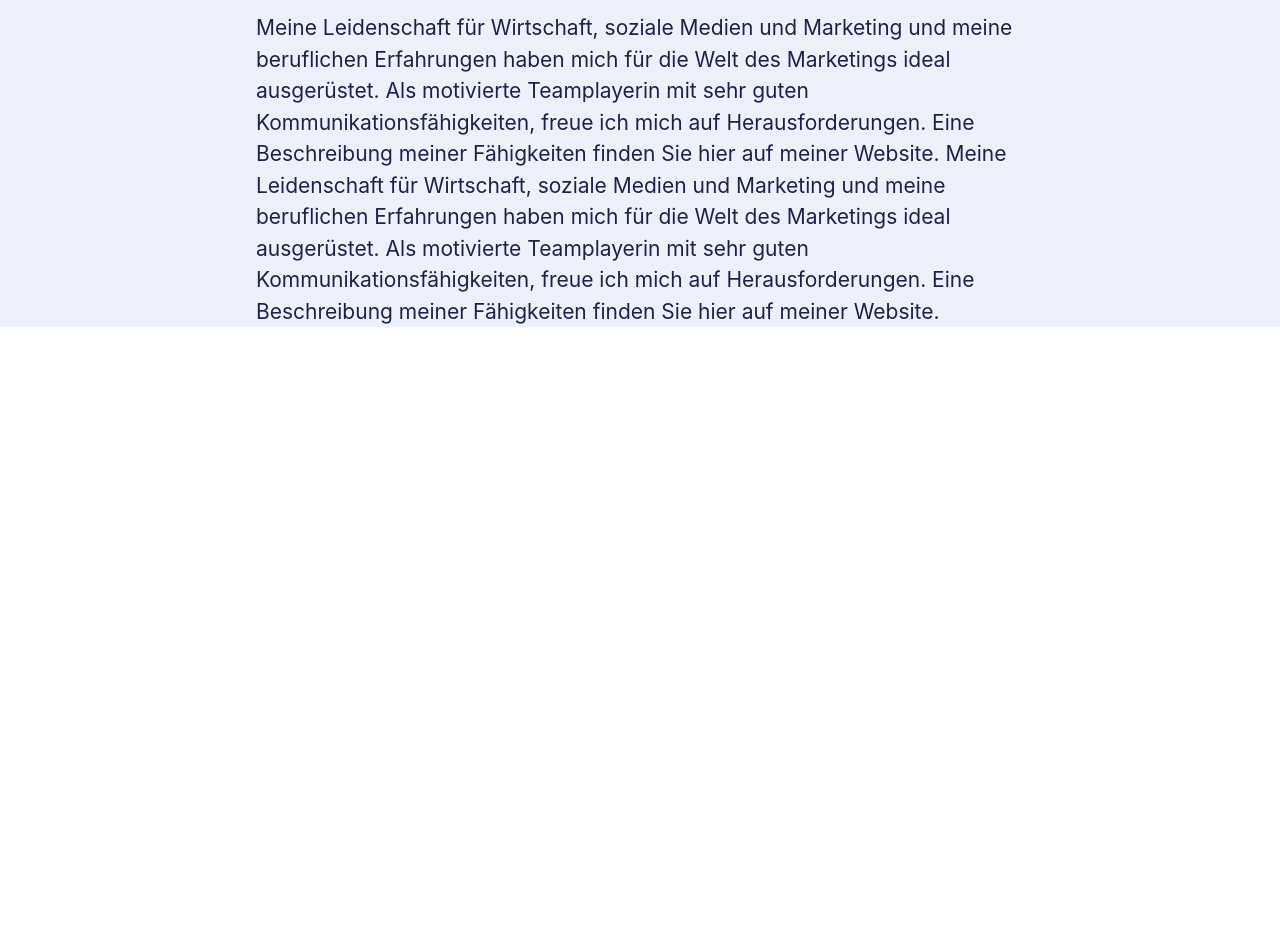
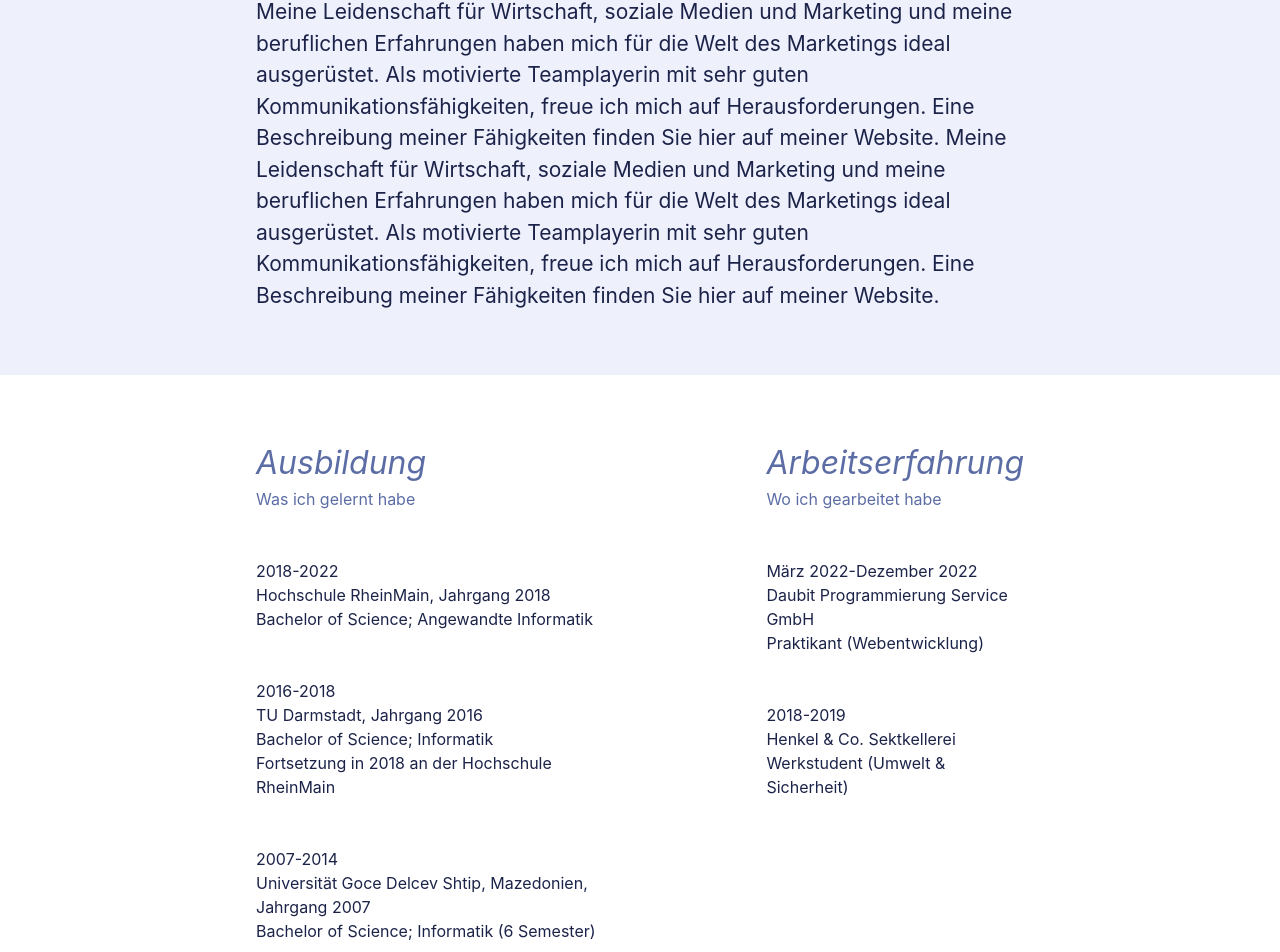
Before and after one commit to kiril-lab/Lebenslauf, a Next.js app: page / in a window 1280 px wide. Shown: the part 972-1924 px from the top of the page. Before the commit the page ends 1299 px from the top, so only its background shows below. Built offline with nearby package versions, Linux system fonts and the light colour scheme.

Commit message:
add second component WIP

```diff
--- a/components/SecondComponent.tsx
+++ b/components/SecondComponent.tsx
@@ -1,24 +1,65 @@
 function SecondComponent() {
   return (
     <div
-      className="flex flex-col justify-center text-center items-center bg-[#eef0fc]"
+      className="flex flex-col justify-center text-center items-center text-[#1c2349] bg-white "
       id="überMich"
     >
-      <div className="flex flex-col text-[#5c6da5]  justify-start text-left items-start pt-[4rem] pl-[20%] pr-[20%]">
-        <div className="italic text-[32px]">Über Mich</div>
-        <div className="pb-[4rem]">Mein Werdegang</div>
-        <p className="text-[21px] text-[#1c2349]">
-          Meine Leidenschaft für Wirtschaft, soziale Medien und Marketing und
-          meine beruflichen Erfahrungen haben mich für die Welt des Marketings
-          ideal ausgerüstet. Als motivierte Teamplayerin mit sehr guten
-          Kommunikationsfähigkeiten, freue ich mich auf Herausforderungen. Eine
-          Beschreibung meiner Fähigkeiten finden Sie hier auf meiner Website.
-          Meine Leidenschaft für Wirtschaft, soziale Medien und Marketing und
-          meine beruflichen Erfahrungen haben mich für die Welt des Marketings
-          ideal ausgerüstet. Als motivierte Teamplayerin mit sehr guten
-          Kommunikationsfähigkeiten, freue ich mich auf Herausforderungen. Eine
-          Beschreibung meiner Fähigkeiten finden Sie hier auf meiner Website.
-        </p>
+      <div className="flex flex-col   justify-start text-left items-start  ">
+        <div className="bg-[#eef0fc] pt-[4rem] pl-[20%] pr-[20%]">
+          <div className="italic text-[32px] text-[#5c6da5]">Über Mich</div>
+          <div className="pb-[3rem] text-[#5c6da5]">Mein Werdegang</div>
+          <p className="text-[21px] pb-[4rem] ">
+            Meine Leidenschaft für Wirtschaft, soziale Medien und Marketing und
+            meine beruflichen Erfahrungen haben mich für die Welt des Marketings
+            ideal ausgerüstet. Als motivierte Teamplayerin mit sehr guten
+            Kommunikationsfähigkeiten, freue ich mich auf Herausforderungen.
+            Eine Beschreibung meiner Fähigkeiten finden Sie hier auf meiner
+            Website. Meine Leidenschaft für Wirtschaft, soziale Medien und
+            Marketing und meine beruflichen Erfahrungen haben mich für die Welt
+            des Marketings ideal ausgerüstet. Als motivierte Teamplayerin mit
+            sehr guten Kommunikationsfähigkeiten, freue ich mich auf
+            Herausforderungen. Eine Beschreibung meiner Fähigkeiten finden Sie
+            hier auf meiner Website.
+          </p>
+        </div>
+        <div className="flex pt-[4rem] pl-[20%] pr-[20%]">
+          <div className="flex-col pr-[10rem]">
+            <div className="italic text-[32px] w-[50%] text-[#5c6da5]">
+              Ausbildung
+            </div>
+            <div className="pb-[3rem] text-[#5c6da5]">Was ich gelernt habe</div>
+            <div>2018-2022</div>
+            <div>Hochschule RheinMain, Jahrgang 2018</div>
+            <div className="pb-[3rem]">
+              Bachelor of Science; Angewandte Informatik
+            </div>
+            <div>2016-2018</div>
+            <div>TU Darmstadt, Jahrgang 2016</div>
+            <div>Bachelor of Science; Informatik</div>
+            <div className="pb-[3rem]">
+              Fortsetzung in 2018 an der Hochschule RheinMain
+            </div>
+            <div>2007-2014</div>
+            <div>Universität Goce Delcev Shtip, Mazedonien, Jahrgang 2007</div>
+            <div className="pb-[3rem]">
+              Bachelor of Science; Informatik (6 Semester)
+            </div>
+          </div>
+          <div className="flex-col">
+            <div className="italic text-[32px] w-[50%] text-[#5c6da5]">
+              Arbeitserfahrung
+            </div>
+            <div className="pb-[3rem] text-[#5c6da5]">
+              Wo ich gearbeitet habe
+            </div>
+            <div>März 2022-Dezember 2022</div>
+            <div>Daubit Programmierung Service GmbH</div>
+            <div className="pb-[3rem]">Praktikant (Webentwicklung)</div>
+            <div>2018-2019</div>
+            <div>Henkel & Co. Sektkellerei</div>
+            <div className="pb-[3rem]">Werkstudent (Umwelt & Sicherheit)</div>
+          </div>
+        </div>
       </div>
     </div>
   );
--- a/components/header.tsx
+++ b/components/header.tsx
@@ -3,17 +3,17 @@ function Header() {
   return (
     <div className=" flex sticky w-[100%]  justify-center items-center text-center  bg-[#586cdc] font-bold italic text-white">
       <Link href="/#überMich">
-        <div className="py-5 mx-5 hover:text-[#5c6da5] cursor-pointer">
+        <div className="py-5 mx-5 hover:text-[#5c6da5] cursor-pointer duration-700">
           Über Mich
         </div>
       </Link>
-      <div className="py-5 mx-5 hover:text-[#5c6da5] cursor-pointer">
+      <div className="py-5 mx-5 hover:text-[#5c6da5] cursor-pointer duration-700">
         Ausbildung & Berufserfahrung
       </div>
-      <div className="py-5 mx-5 hover:text-[#5c6da5] cursor-pointer">
+      <div className="py-5 mx-5 hover:text-[#5c6da5] cursor-pointer duration-700">
         Fähigkeiten & Sprachen
       </div>
-      <div className="py-5 mx-5 hover:text-[#5c6da5] cursor-pointer">
+      <div className="py-5 mx-5 hover:text-[#5c6da5] cursor-pointer duration-700">
         Auszeichungen & Interessen
       </div>
     </div>
```
